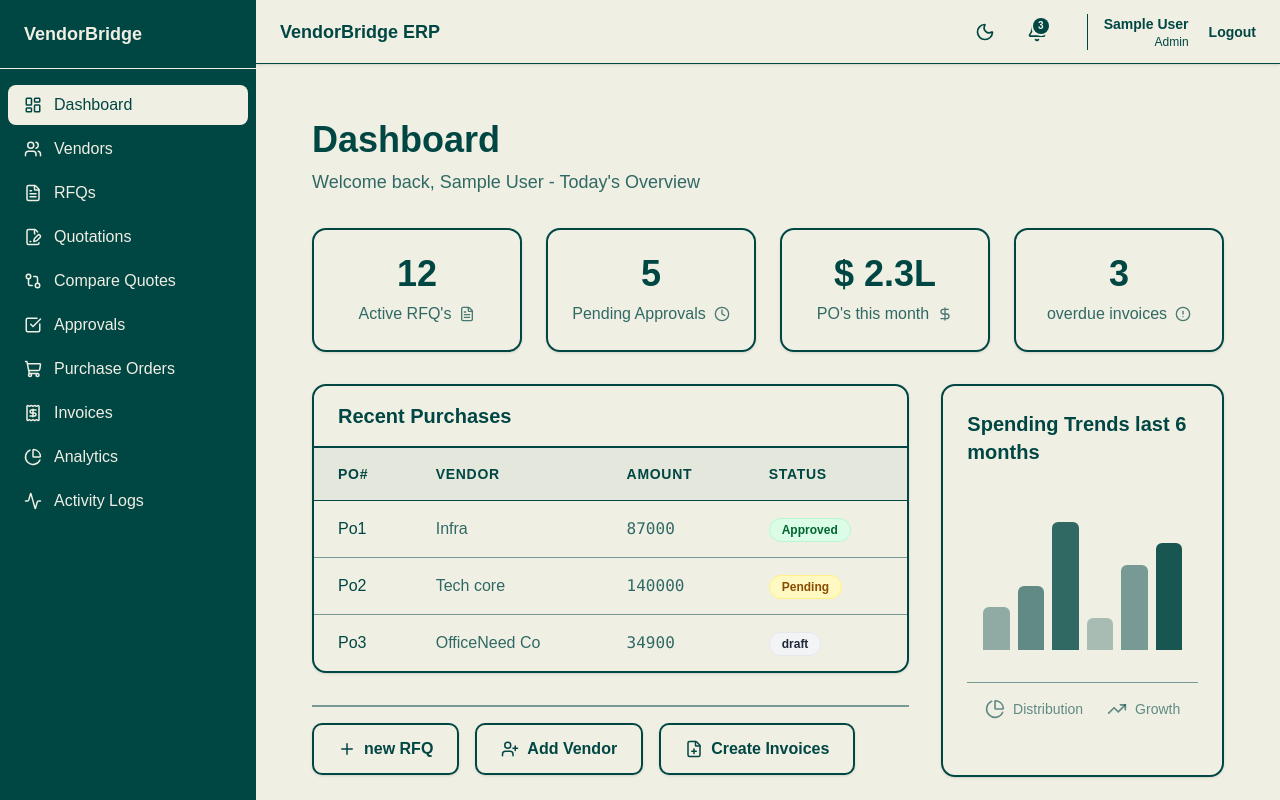
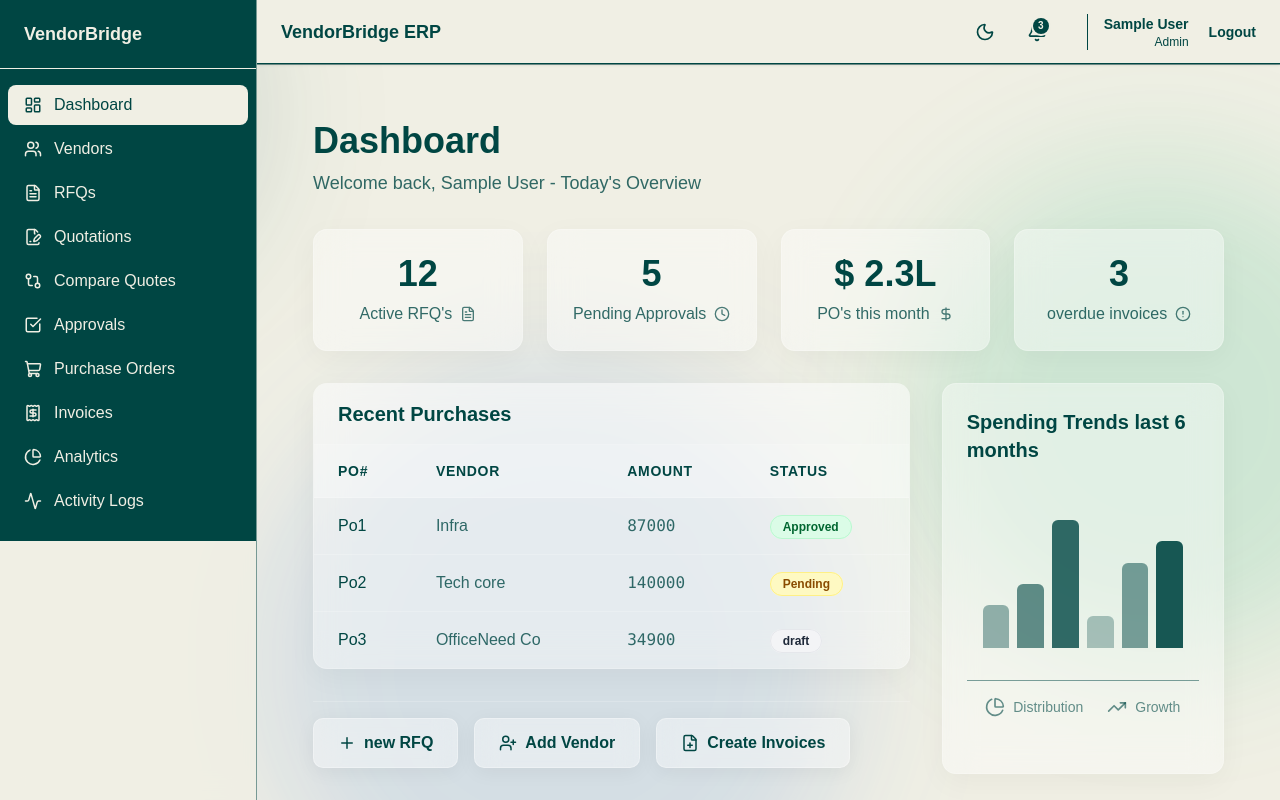
Before and after one commit to Nigam-Vaghani/VendorBridgeOdOO, a React app in the folder frontend/: page /dashboard in a window 1280 px wide. Built offline with nearby package versions, Linux system fonts and the light colour scheme; sample sign-in values are in the browser's storage; the HTML template or start-up script is replaced by a standard one.

Commit message:
glasss UI

```diff
--- a/frontend/src/components/layout/AppLayout.jsx
+++ b/frontend/src/components/layout/AppLayout.jsx
@@ -4,11 +4,21 @@ import { Navbar } from './Navbar';
 
 export const AppLayout = () => {
   return (
-    <div className="flex min-h-screen bg-background text-foreground">
-      <Sidebar />
-      <div className="flex-1 flex flex-col h-screen overflow-hidden">
-        <Navbar />
-        <main className="flex-1 overflow-y-auto p-6">
+    <div className="flex min-h-screen bg-background text-foreground relative z-0 overflow-hidden">
+      {/* Global Decorative Background Blobs for Glass Effect */}
+      <div className="absolute top-[-10%] left-[-10%] w-96 h-96 bg-primary/20 rounded-full mix-blend-multiply filter blur-3xl opacity-70 animate-blob z-[-1] pointer-events-none"></div>
+      <div className="absolute top-[20%] right-[-10%] w-[500px] h-[500px] bg-emerald-500/20 rounded-full mix-blend-multiply filter blur-3xl opacity-70 animate-blob animation-delay-2000 z-[-1] pointer-events-none"></div>
+      <div className="absolute bottom-[-20%] left-[20%] w-[600px] h-[600px] bg-blue-500/20 rounded-full mix-blend-multiply filter blur-3xl opacity-70 animate-blob animation-delay-4000 z-[-1] pointer-events-none"></div>
+
+      <div className="z-20 relative bg-background/80 backdrop-blur-md border-r border-border/50">
+        <Sidebar />
+      </div>
+
+      <div className="flex-1 flex flex-col h-screen overflow-hidden z-10 relative">
+        <div className="bg-background/80 backdrop-blur-md border-b border-border/50 relative z-20">
+          <Navbar />
+        </div>
+        <main className="flex-1 overflow-y-auto p-6 relative z-10">
           <Outlet />
         </main>
       </div>
--- a/frontend/src/components/layout/NotificationDropdown.jsx
+++ b/frontend/src/components/layout/NotificationDropdown.jsx
@@ -1,7 +1,7 @@
 import { useState, useRef, useEffect } from 'react';
 import {
-  Bell, Check, FileText, CheckCircle, ShoppingCart,
-  Receipt, Users, CheckSquare, ChevronRight
+  Bell, Check, FileText, CheckCircle, Clock, ShoppingCart,
+  Receipt, Users, CheckSquare, XCircle, ChevronRight
 } from 'lucide-react';
 import { Button } from '../ui/Button';
 
--- a/frontend/src/index.css
+++ b/frontend/src/index.css
@@ -130,3 +130,19 @@
     @apply font-sans;
   }
 }
+
+@layer components {
+  .bg-card {
+    background-color: rgba(255, 255, 255, 0.4) !important;
+    backdrop-filter: blur(16px) !important;
+    -webkit-backdrop-filter: blur(16px) !important;
+    border: 1px solid rgba(255, 255, 255, 0.3) !important;
+    box-shadow: 0 8px 32px 0 rgba(0, 0, 0, 0.05) !important;
+  }
+
+  .dark .bg-card {
+    background-color: rgba(0, 0, 0, 0.4) !important;
+    border: 1px solid rgba(255, 255, 255, 0.1) !important;
+    box-shadow: 0 8px 32px 0 rgba(0, 0, 0, 0.2) !important;
+  }
+}
--- a/frontend/src/pages/Dashboard/Dashboard.jsx
+++ b/frontend/src/pages/Dashboard/Dashboard.jsx
@@ -41,7 +41,7 @@ export const Dashboard = () => {
   };
 
   return (
-    <div className="p-8 max-w-7xl mx-auto space-y-8 animate-in fade-in duration-500">
+    <div className="p-8 max-w-7xl mx-auto space-y-8 animate-in fade-in duration-500 relative z-10">
 
         {/* Header Section */}
         <div>
@@ -58,7 +58,7 @@ export const Dashboard = () => {
             return (
               <div
                 key={index}
-              className="bg-card border-2 border-border rounded-xl p-6 flex flex-col items-center justify-center text-center shadow-sm hover:shadow-md transition-shadow"
+                className="bg-white/40 dark:bg-black/40 backdrop-blur-lg border border-white/20 dark:border-white/10 rounded-xl p-6 flex flex-col items-center justify-center text-center shadow-[0_8px_30px_rgb(0,0,0,0.04)] hover:shadow-[0_8px_30px_rgb(0,0,0,0.08)] hover:-translate-y-1 transition-all duration-300"
               >
                 <div className="text-4xl font-bold text-foreground mb-2">{card.value}</div>
                 <div className="flex items-center gap-2 text-foreground/80 font-medium">
@@ -77,23 +77,23 @@ export const Dashboard = () => {
           <div className="lg:col-span-2 space-y-8">
 
             {/* Table */}
-          <div className="bg-card border-2 border-border rounded-xl overflow-hidden shadow-sm">
-            <div className="px-6 py-4 border-b-2 border-border">
+            <div className="bg-white/40 dark:bg-black/40 backdrop-blur-lg border border-white/20 dark:border-white/10 rounded-xl overflow-hidden shadow-[0_8px_30px_rgb(0,0,0,0.04)]">
+              <div className="px-6 py-4 border-b border-white/20 dark:border-white/10 bg-white/20 dark:bg-black/20">
                 <h2 className="text-xl font-bold text-foreground">Recent Purchases</h2>
               </div>
               <div className="overflow-x-auto">
                 <table className="w-full text-left border-collapse">
                   <thead>
-                  <tr className="bg-foreground/5 text-foreground text-sm uppercase tracking-wider">
-                    <th className="px-6 py-4 font-semibold border-b border-border">PO#</th>
-                    <th className="px-6 py-4 font-semibold border-b border-border">Vendor</th>
-                    <th className="px-6 py-4 font-semibold border-b border-border">Amount</th>
-                    <th className="px-6 py-4 font-semibold border-b border-border">Status</th>
+                    <tr className="bg-white/30 dark:bg-black/30 text-foreground text-sm uppercase tracking-wider">
+                      <th className="px-6 py-4 font-semibold border-b border-white/20 dark:border-white/10">PO#</th>
+                      <th className="px-6 py-4 font-semibold border-b border-white/20 dark:border-white/10">Vendor</th>
+                      <th className="px-6 py-4 font-semibold border-b border-white/20 dark:border-white/10">Amount</th>
+                      <th className="px-6 py-4 font-semibold border-b border-white/20 dark:border-white/10">Status</th>
                     </tr>
                   </thead>
-                <tbody className="divide-y divide-border/50">
+                  <tbody className="divide-y divide-white/20 dark:divide-white/10">
                     {recentPurchases.map((purchase) => (
-                    <tr key={purchase.id} className="hover:bg-foreground/5 transition-colors">
+                      <tr key={purchase.id} className="hover:bg-white/30 dark:hover:bg-black/30 transition-colors">
                         <td className="px-6 py-4 text-foreground font-medium">{purchase.id}</td>
                         <td className="px-6 py-4 text-foreground/80">{purchase.vendor}</td>
                         <td className="px-6 py-4 text-foreground/80 font-mono">{purchase.amount}</td>
@@ -110,16 +110,16 @@ export const Dashboard = () => {
             </div>
 
             {/* Quick Actions */}
-          <div className="flex flex-wrap gap-4 pt-4 border-t-2 border-border/50">
-            <button className="flex items-center gap-2 px-6 py-3 bg-card border-2 border-primary text-primary rounded-lg font-semibold hover:bg-primary hover:text-primary-foreground transition-colors shadow-sm">
+            <div className="flex flex-wrap gap-4 pt-4 border-t border-white/20 dark:border-white/10">
+              <button className="flex items-center gap-2 px-6 py-3 bg-white/40 dark:bg-black/40 backdrop-blur-md border border-white/30 dark:border-white/10 text-primary rounded-lg font-semibold hover:bg-primary hover:text-primary-foreground transition-all shadow-[0_4px_20px_rgb(0,0,0,0.05)] hover:-translate-y-0.5">
                 <Plus size={18} />
                 new RFQ
               </button>
-            <button className="flex items-center gap-2 px-6 py-3 bg-card border-2 border-primary text-primary rounded-lg font-semibold hover:bg-primary hover:text-primary-foreground transition-colors shadow-sm">
+              <button className="flex items-center gap-2 px-6 py-3 bg-white/40 dark:bg-black/40 backdrop-blur-md border border-white/30 dark:border-white/10 text-primary rounded-lg font-semibold hover:bg-primary hover:text-primary-foreground transition-all shadow-[0_4px_20px_rgb(0,0,0,0.05)] hover:-translate-y-0.5">
                 <UserPlus size={18} />
                 Add Vendor
               </button>
-            <button className="flex items-center gap-2 px-6 py-3 bg-card border-2 border-primary text-primary rounded-lg font-semibold hover:bg-primary hover:text-primary-foreground transition-colors shadow-sm">
+              <button className="flex items-center gap-2 px-6 py-3 bg-white/40 dark:bg-black/40 backdrop-blur-md border border-white/30 dark:border-white/10 text-primary rounded-lg font-semibold hover:bg-primary hover:text-primary-foreground transition-all shadow-[0_4px_20px_rgb(0,0,0,0.05)] hover:-translate-y-0.5">
                 <FilePlus size={18} />
                 Create Invoices
               </button>
@@ -128,7 +128,7 @@ export const Dashboard = () => {
           </div>
 
           {/* Right Column: Spending Trends */}
-        <div className="bg-card border-2 border-border rounded-xl p-6 shadow-sm flex flex-col">
+          <div className="bg-white/40 dark:bg-black/40 backdrop-blur-lg border border-white/20 dark:border-white/10 rounded-xl p-6 shadow-[0_8px_30px_rgb(0,0,0,0.04)] flex flex-col">
             <h2 className="text-xl font-bold text-foreground mb-6">Spending Trends last 6 months</h2>
 
             {/* Static Chart Representation */}
```
Lines whose indentation alone changed are shown as unchanged.
